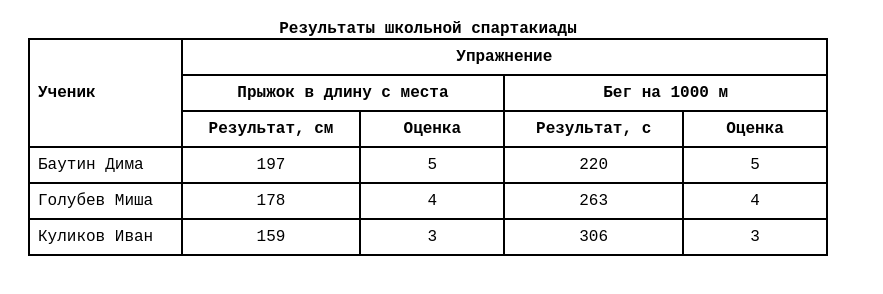
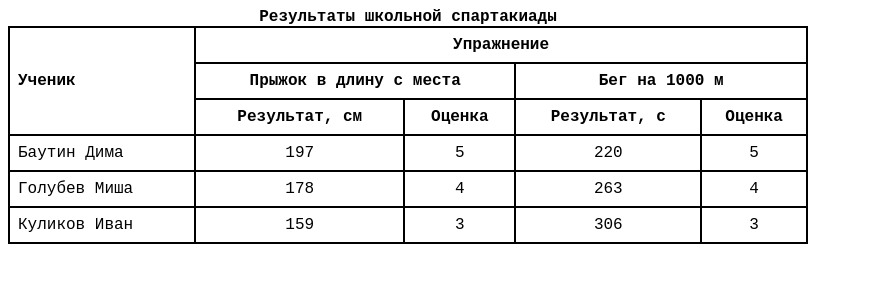
Before and after one commit to Lak0sta/HTMLGitStudy, a plain HTML site: page index.html in a window 1280 px wide. Shown: the whole page, without its empty margins (0-883 px from the left). Drawn offline with Linux system fonts and the light colour scheme.

Commit message:
table changed

```diff
--- a/index.html
+++ b/index.html
@@ -6,14 +6,16 @@
     <meta http-equiv="X-UA-Compatible" content="ie=edge">
     <title>Таблица</title>
     <style>
-    table, th, td {
+    table {
         width: 800px;
-        border: black 2px solid;
         border-collapse: collapse;
         font-family: 'Courier New', Courier, monospace;
         text-align: center;
+    }
+    th, td {
+        padding: 8px;
         margin: 20px;
-        padding: 8px;
+        border: black 2px solid;
     }
     th#1 {
         text-align: left;
```
